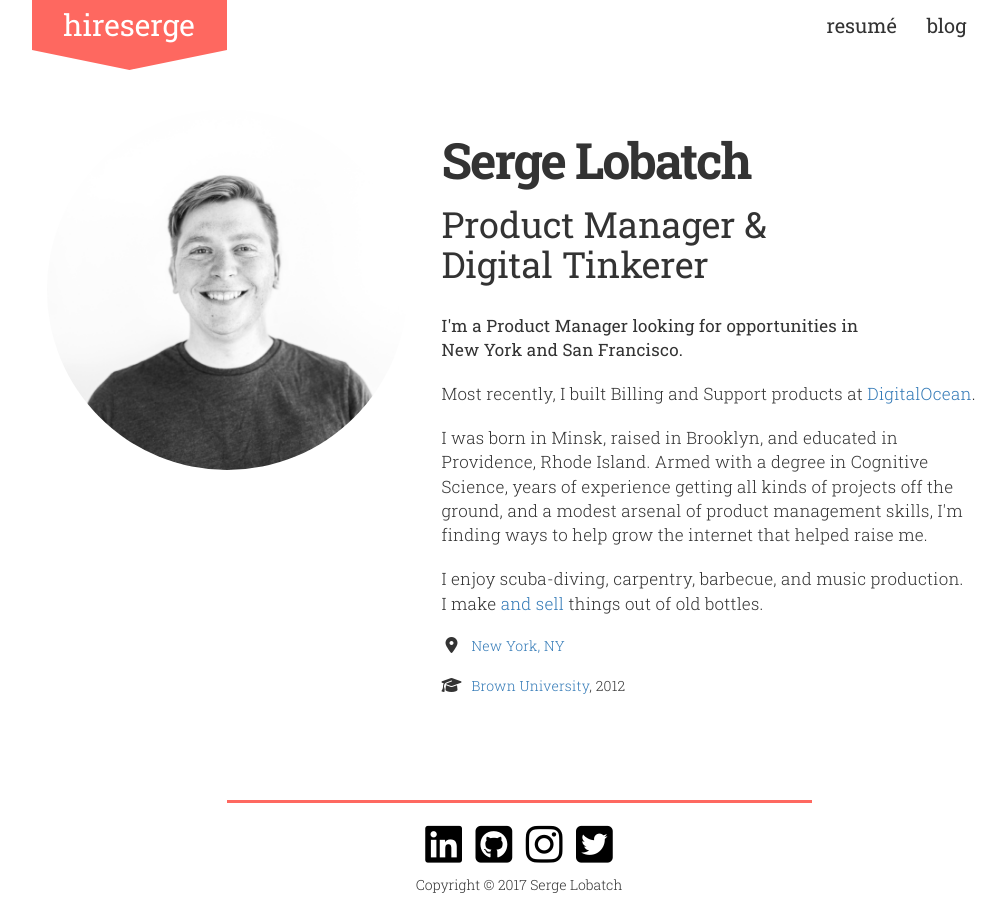
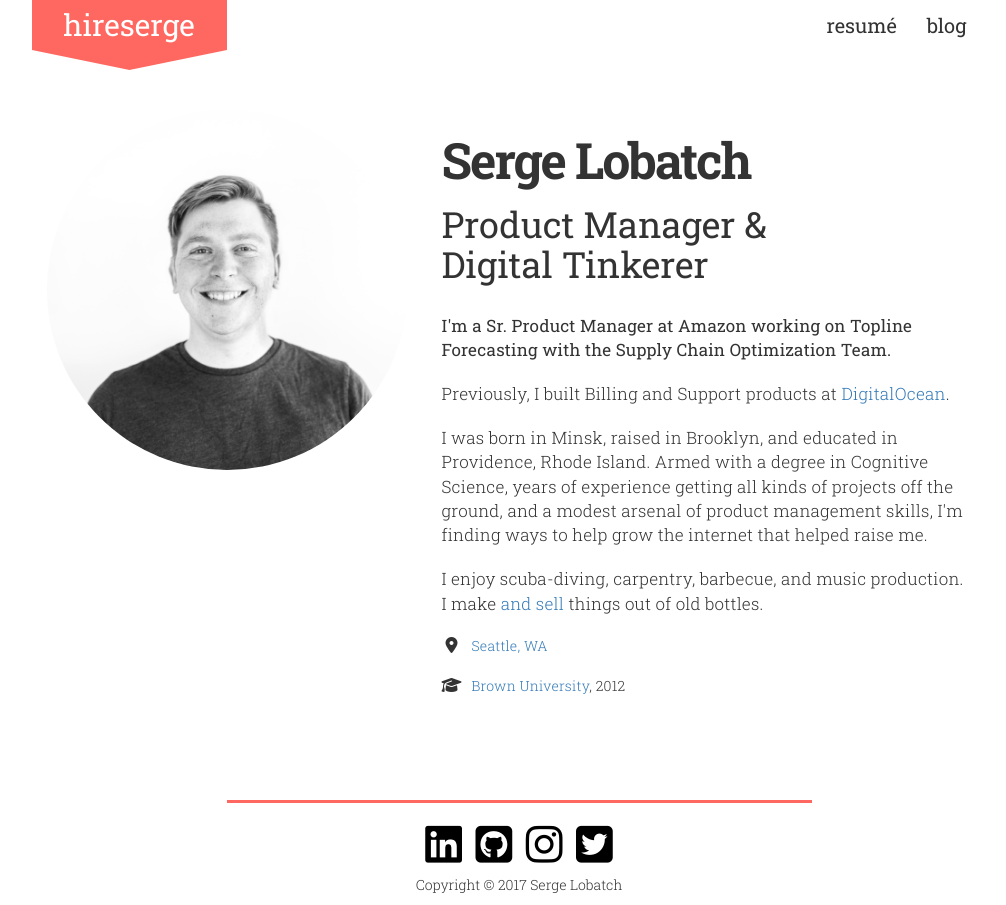
Before and after one commit to slobatch/slobatch.github.io, a Jekyll site: the page built from index.html, in a window 1280 px wide. Shown: the whole page, without its empty margins (121-1127 px from the left). Built offline with Jekyll 4.4.1, drawn with Linux system fonts in a browser that asks for light colours; nearby versions of some CDN libraries.

Commit message:
Add amazon employment info & update location info

```diff
--- a/index.html
+++ b/index.html
@@ -21,10 +21,10 @@
             </h2>
           </div>
           <h3>
-            I'm a Product Manager looking for opportunities in New&nbsp;York&nbsp;and&nbsp;San&nbsp;Francisco.
+            I'm a Sr. Product Manager at Amazon working on Topline Forecasting with the Supply Chain Optimization Team.
           </h3>
           <p>
-            Most recently, I built Billing and Support products at <a href="http://www.digitalocean.com">DigitalOcean</a>.
+            Previously, I built Billing and Support products at <a href="http://www.digitalocean.com">DigitalOcean</a>.
           </p>
           <p>
             I was born in Minsk, raised in Brooklyn, and educated in Providence, Rhode Island. Armed with a degree in Cognitive Science, years of experience getting all kinds of projects off the ground, and a modest arsenal of product management skills, I'm finding ways to help grow the internet that helped raise me.
@@ -34,7 +34,7 @@
           </p>
 
           <div class="loc-edu-icons-area">
-            <p><i class="fa fa-map-marker fa-fw"></i><span class="icon-spacer"></span><a href="https://www.google.com/maps/place/101+6th+Ave,+New+York,+NY+10013/data=!4m2!3m1!1s0x89c2598b676bfc63:0x14e37d2e09e91af5?sa=X&ved=0CCUQ8gEwAWoVChMIgeqW-7HwxgIVxTY-Ch3WOQOA">New York, NY</a></p>
+            <p><i class="fa fa-map-marker fa-fw"></i><span class="icon-spacer"></span><a href="https://www.google.com/maps/place/Seattle,+WA">Seattle, WA</a></p>
             <p><i class="fa fa-mortar-board fa-fw"></i><span class="icon-spacer"></span><a href="http://www.brown.edu">Brown University</a>, 2012
           </div>
         </div>
```
